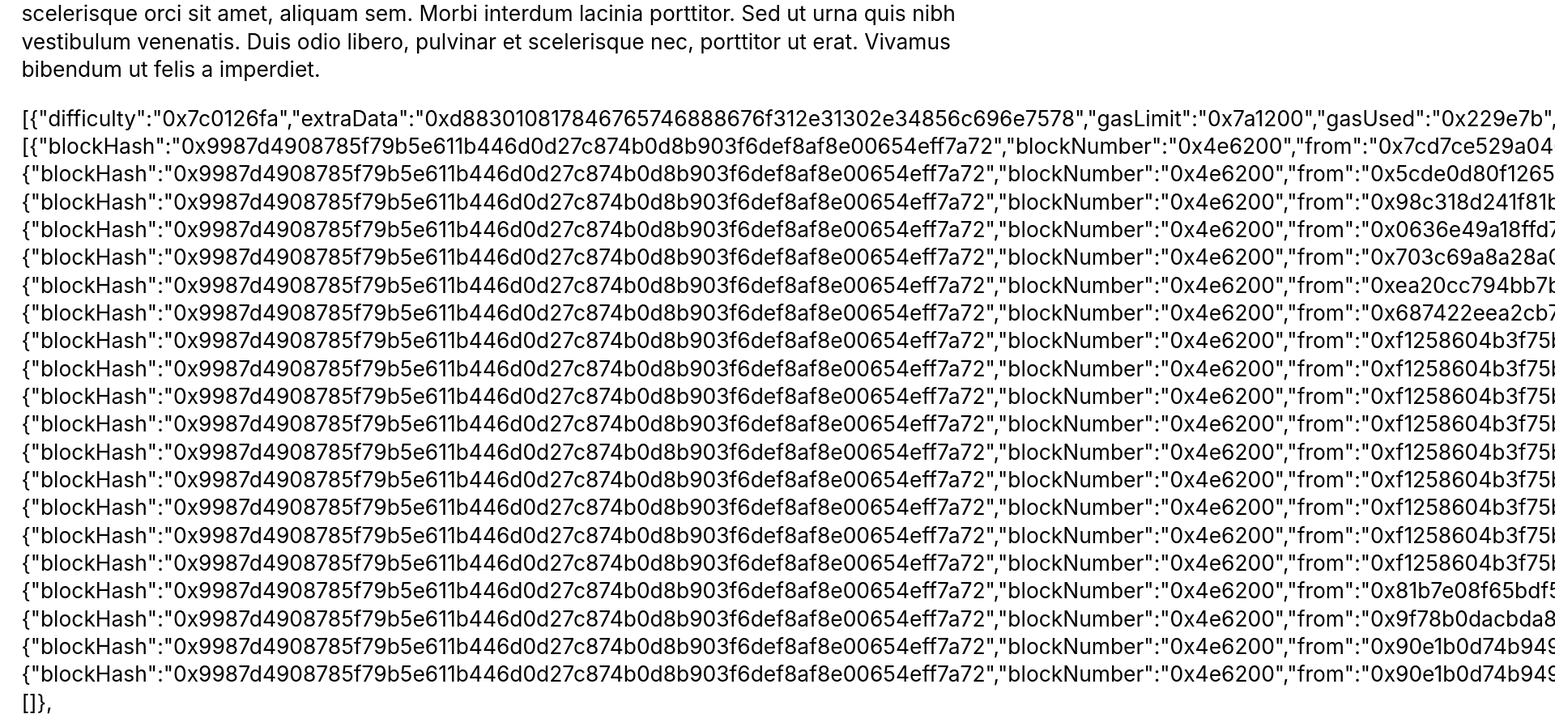
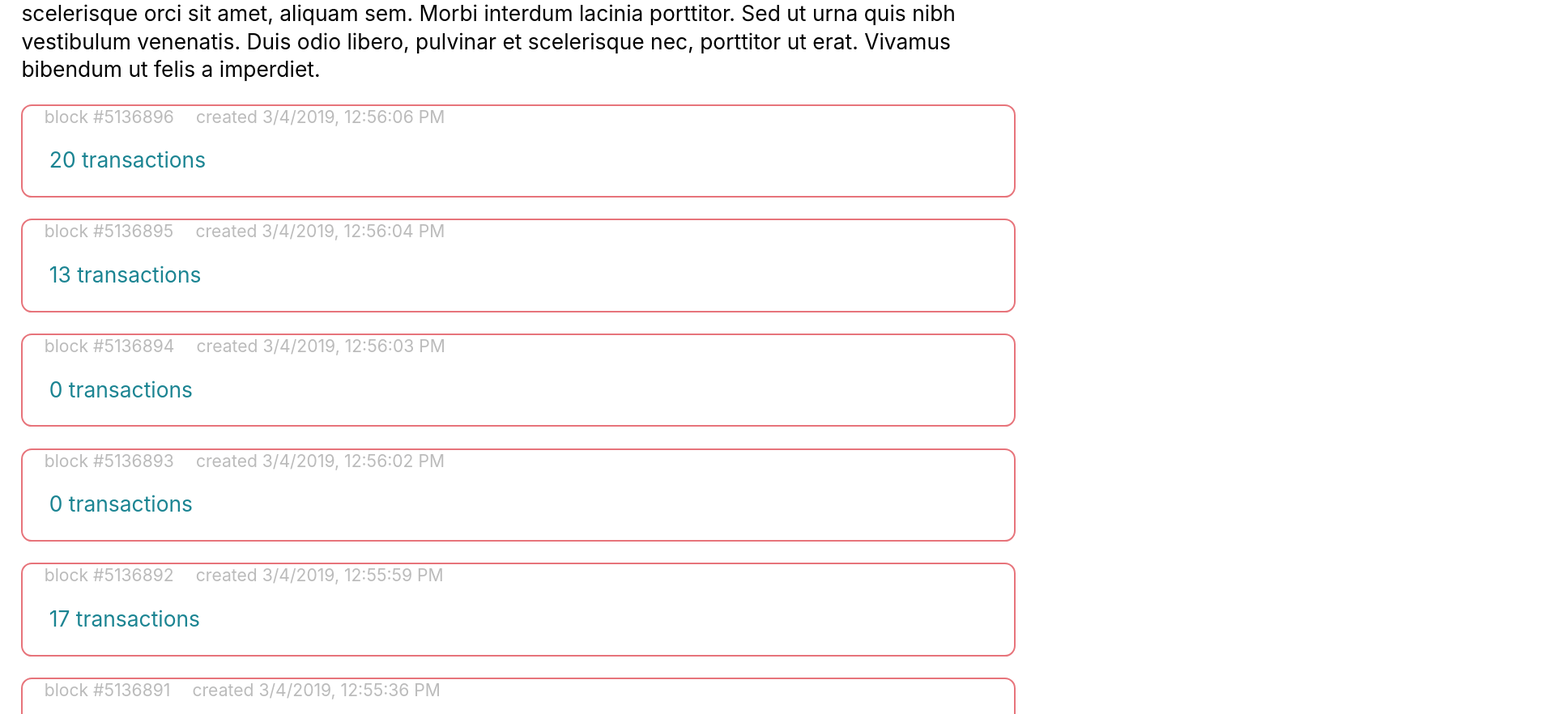
Before and after one commit to chadoh/what-is-blockchain, a website built with Parcel: page src/index.html in a window 1280 px wide. Shown: the part 647-1529 px from the top of the page at 81% size, 1920 px wide, since content can reach past the window. Built offline with nearby package versions, Linux system fonts and the light colour scheme.

Commit message:
Render details about the blocks

```diff
--- /dev/null
+++ b/src/blocks.css
@@ -0,0 +1,50 @@
+ol {
+  list-style: none;
+  margin: 0;
+  padding: 0;
+}
+
+li {
+  border: 2px solid var(--pink);
+  border-radius: 0.5em;
+  display: block;
+  padding: 1em;
+  padding-top: 0;
+  margin-bottom: 1em;
+}
+
+li header {
+  color: var(--gray);
+  font-size: 0.8em;
+  margin-bottom: 1em;
+}
+
+.blockNumber:before {
+  content: 'block #';
+}
+
+.blockNumber {
+  margin-right: 1em;
+}
+
+.dateMined:before {
+  content: 'created ';
+}
+
+button {
+  background: none;
+  border: none;
+  color: var(--teal);
+  cursor: pointer;
+  padding: none;
+  margin: none;
+}
+
+button:hover, button:focus {
+  outline: none;
+  color: var(--yellow);
+}
+
+button:active {
+  color: var(--red);
+}
--- a/src/styles.css
+++ b/src/global.css
@@ -35,3 +35,8 @@ h1 small {
     -16px 16px 0 var(--pink)
   ;
 }
+
+button {
+  color: inherit;
+  font: inherit;
+}
--- a/src/index.html
+++ b/src/index.html
@@ -3,7 +3,7 @@
 <head>
   <meta charset="UTF-8">
   <title>What is Blockchain?</title>
-  <link rel="stylesheet" href="styles.css">
+  <link rel="stylesheet" href="global.css">
 </head>
 <body>
   <h1><small>What is</small> <span class="standout">blockchain?</span></h1>
--- a/src/main.ts
+++ b/src/main.ts
@@ -1,10 +1,9 @@
 import exampleData from "./exampleData"
+import render from "./renderBlocks"
 
 (() => {
-  console.log(exampleData)
-
   const example = document.getElementById("example");
   if (!example) return
 
-  example.innerHTML = JSON.stringify(exampleData);
+  example.innerHTML = render(exampleData)
 })();
--- /dev/null
+++ b/src/renderBlocks.ts
@@ -0,0 +1,18 @@
+import "./blocks.css"
+
+export default blocks => `<ol>${blocks.map(block => {
+  const blockNumber = parseInt(block.number, 16)
+  const dateMined = (new Date(parseInt(block.timestamp) * 1000)).toLocaleString()
+
+  // use backticks everywhere for consistency;
+  // use end-of-line + to control whitespace
+  return (
+    `<li>` +
+      `<header>` +
+        `<span class="blockNumber">${blockNumber}</span> ` +
+        `<span class="dateMined">${dateMined}</span>` +
+      `</header>` +
+      `<button class="transactionCount">${block.transactions.length} transactions</button>` +
+    `</li>`
+  )
+}).join("")}</ol>`
```
Also changed, not shown: docs/index.html (+9 -5 lines).
